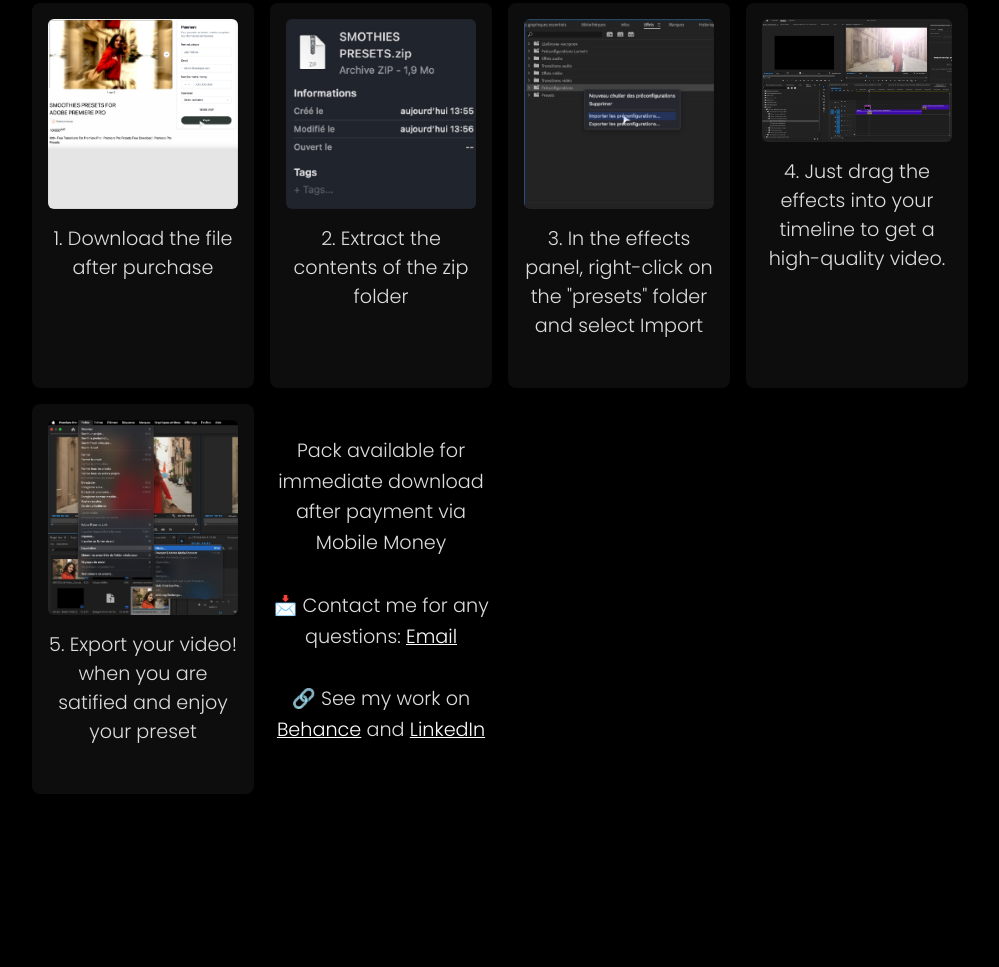
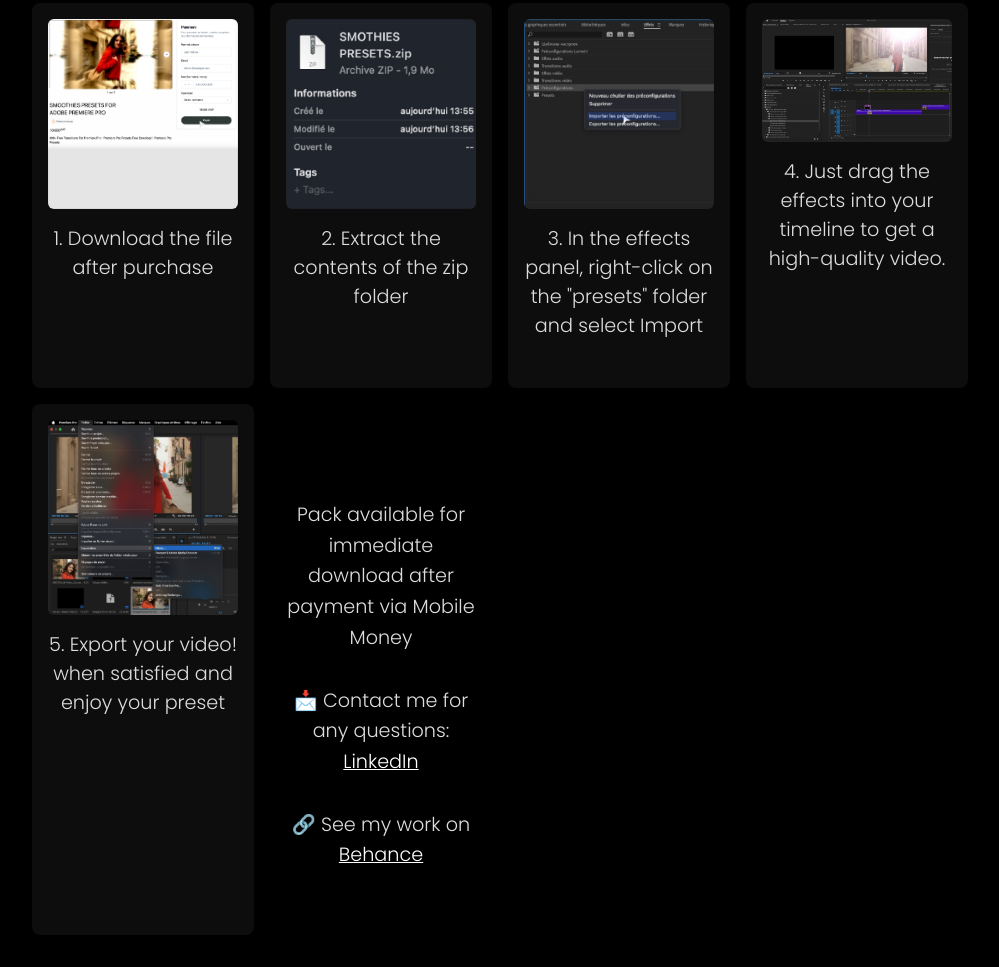
Before and after one commit to AxelNzie1/Visual-Effects-Pack, a plain HTML site: page index.html in a window 1280 px wide. Shown: the part 1120-2087 px from the top of the page, without its empty margins (140-1139 px from the left). Before the commit the page ends 1946 px from the top, so only its background shows below. Drawn offline with Linux system fonts and the light colour scheme.

Commit message:
liens de contact

```diff
--- a/index.html
+++ b/index.html
@@ -81,11 +81,12 @@
       transform: scale(1.05);
     }
     footer {
-      margin-top: 2rem;
-      font-size: 0.9rem;
-      color: #aaa;
-      text-align: center;
-      line-height: 1.6;
+        margin-top: 4rem;
+        padding: 2rem 1rem;
+        font-size: 0.9rem;
+        color: #aaa;
+        text-align: center;
+        line-height: 1.6;
     }
     footer a {
       color: #fff;
@@ -179,15 +180,15 @@
       </div>
       <div class="step">
         <img src="images/render.png" alt="Step 5">
-        <p>5. Export your video! when you are satified and enjoy your preset </p>
+        <p>5. Export your video! when satisfied and enjoy your preset </p>
       </div>
 
       <div class="footer">
         <footer>
             <p>Pack available for immediate download after payment via Mobile Money</p>
-            <p>📩 Contact me for any questions: <a href="nzie.zael16@gmail.com">Email</a></p>
-            <p>🔗 See my work on <a href="https://www.behance.net/tonprofil" target="_blank">Behance</a> and <a href="https://www.linkedin.com/in/tonprofil" target="_blank">LinkedIn</a></p>
-        </footer>
+            <p>📩 Contact me for any questions: <a href="https://www.linkedin.com/axel-thierry-nzie-0610b3246" target="_blank">LinkedIn</a></p>
+            <p>🔗 See my work on <a href="https://www.behance.net/tonprofil" target="_blank">Behance</a></p>
+          </footer>
       </div>
     </div>
   </div>
```
